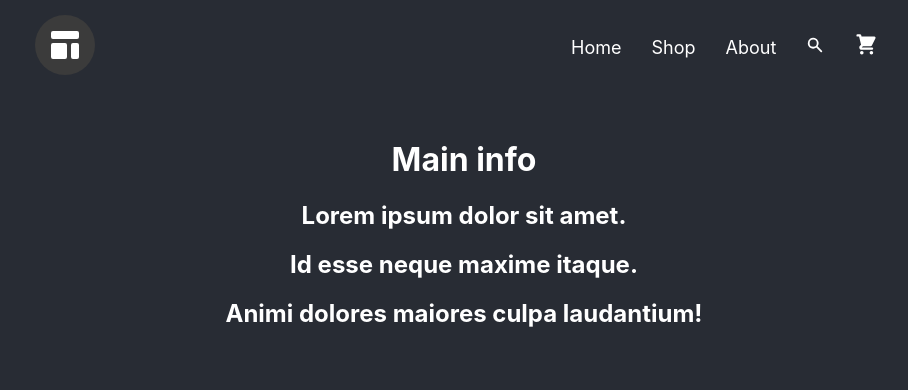
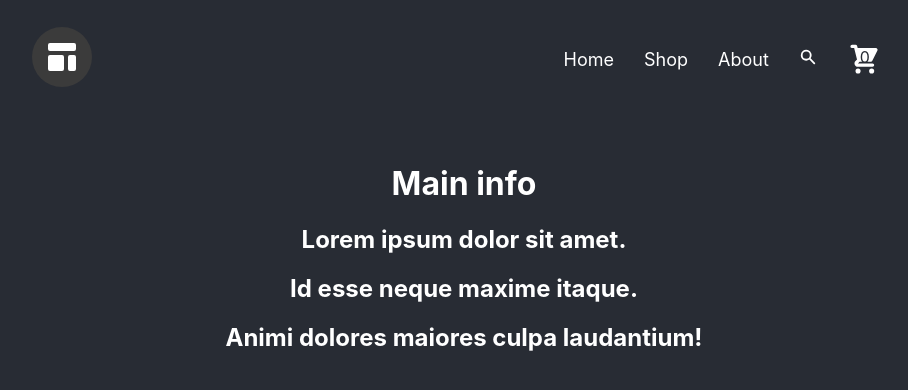
Before and after one commit to Zaltman/shopping-cart, a React (Create React App) app: page / in a window 1280 px wide. Shown: the top 390 px of the page, without its empty margins (176-1084 px from the left). Built offline with nearby package versions, Linux system fonts and the light colour scheme; the HTML template or start-up script is replaced by a standard one.

Commit message:
Show item amount on cart icon

```diff
--- a/src/App.css
+++ b/src/App.css
@@ -36,9 +36,22 @@ a {
   /* padding: 0px; */
 }
 
+#cartCont {
+  /* position: absolute; */
+}
+
 #cartIcon {
-  color: white;
-  font-size: 24px;
+  /* color: white; */
+  position: relative;
+  font-size: 34px;
+  top: 13px;
+}
+
+#amountInCart {
+  color: #282c34;
+  position: relative;
+  top: -21px;
+  left: 1px;
 }
 
 .navigation {
@@ -147,22 +160,8 @@ img {
   vertical-align: middle;
   cursor: pointer;
 }
-/* #goBackBtn {
-  background-color: #282c34;
-  font-size: 45px;
-  border: 0px;
-
-  padding: 0px;
-  align-self: flex-start;
-} */
 
 #goBackLink {
   color: white;
   text-align: left;
 }
-
-/* #addToCartBtn {
-  vertical-align: middle;
-
-  font-size: x-large;
-} */
--- a/src/App.js
+++ b/src/App.js
@@ -11,7 +11,7 @@ import itemsArray from './assetts/items';
 
 function App() {
   const [shopItems, setShopItems] = useState(itemsArray);
-
+  const [amountInCart, setAmountInCart] = useState(0);
   function handleAddToCartClick(e) {
     let itemId = e.target.dataset.id;
     let newShopItems = [...shopItems];
@@ -20,14 +20,13 @@ function App() {
       if (item.id == itemId) {
         item.isInCart = true;
       }
-      console.log(newShopItems);
     });
-    // console.log(e.target.dataset.id);
+    setAmountInCart(amountInCart + 1);
   }
   return (
     <Router>
       <div className="App">
-        <Navigation></Navigation>
+        <Navigation amountInCart={amountInCart}></Navigation>
         <Routes>
           <Route path="/" element={<Homepage />} />
           <Route path="/about" element={<About />} />
--- a/src/components/Navigation.js
+++ b/src/components/Navigation.js
@@ -2,7 +2,8 @@ import { Link } from 'react-router-dom';
 import { HiTemplate } from 'react-icons/hi';
 import { HiShoppingCart, HiSearch } from 'react-icons/hi';
 import { IconContext } from 'react-icons/lib';
-export default function Navigation() {
+export default function Navigation(props) {
+  const amountInCart = props.amountInCart;
   return (
     <IconContext.Provider value={{ className: 'react-icons' }}>
       <div className="navigation">
@@ -23,8 +24,9 @@ export default function Navigation() {
             <HiSearch className="navButton" />
           </li>
           <Link to={'/cart'}>
-            <li>
+            <li id="cartCont">
               <HiShoppingCart id="cartIcon" className="navButton" />
+              <div id="amountInCart">{amountInCart}</div>
             </li>
           </Link>
         </ul>
```
